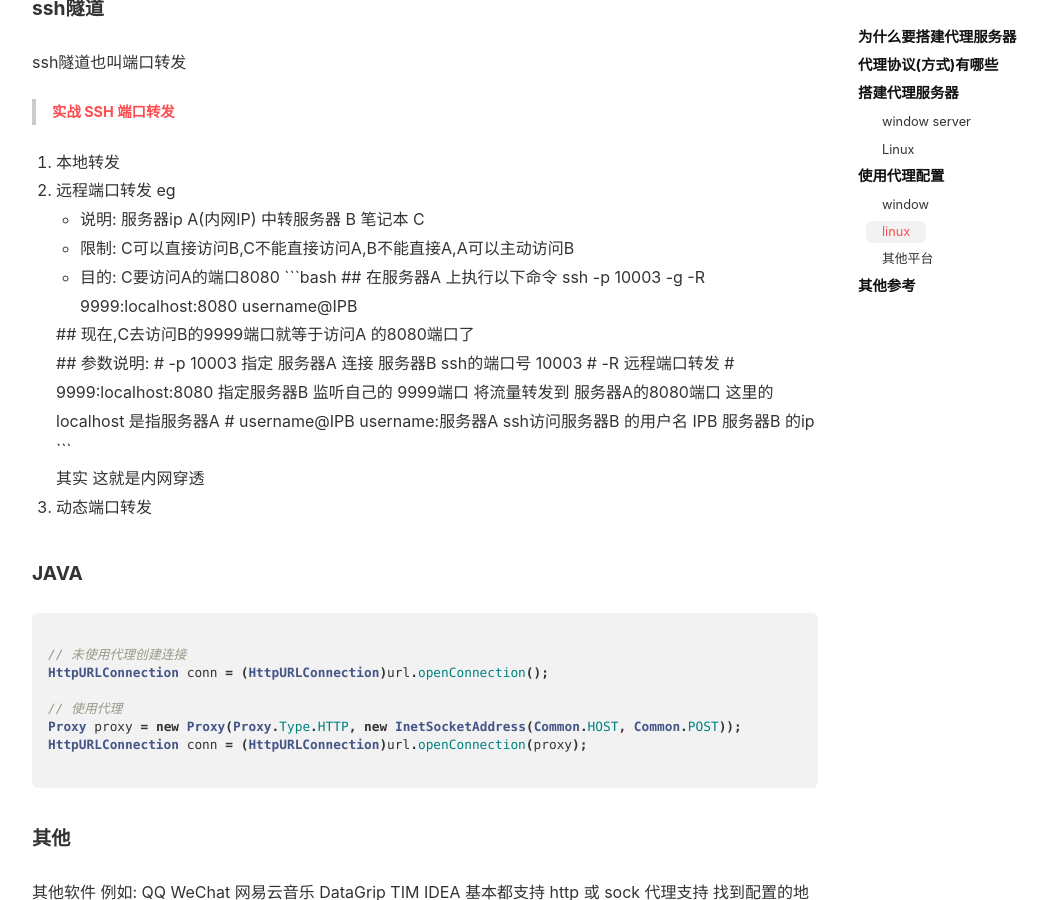
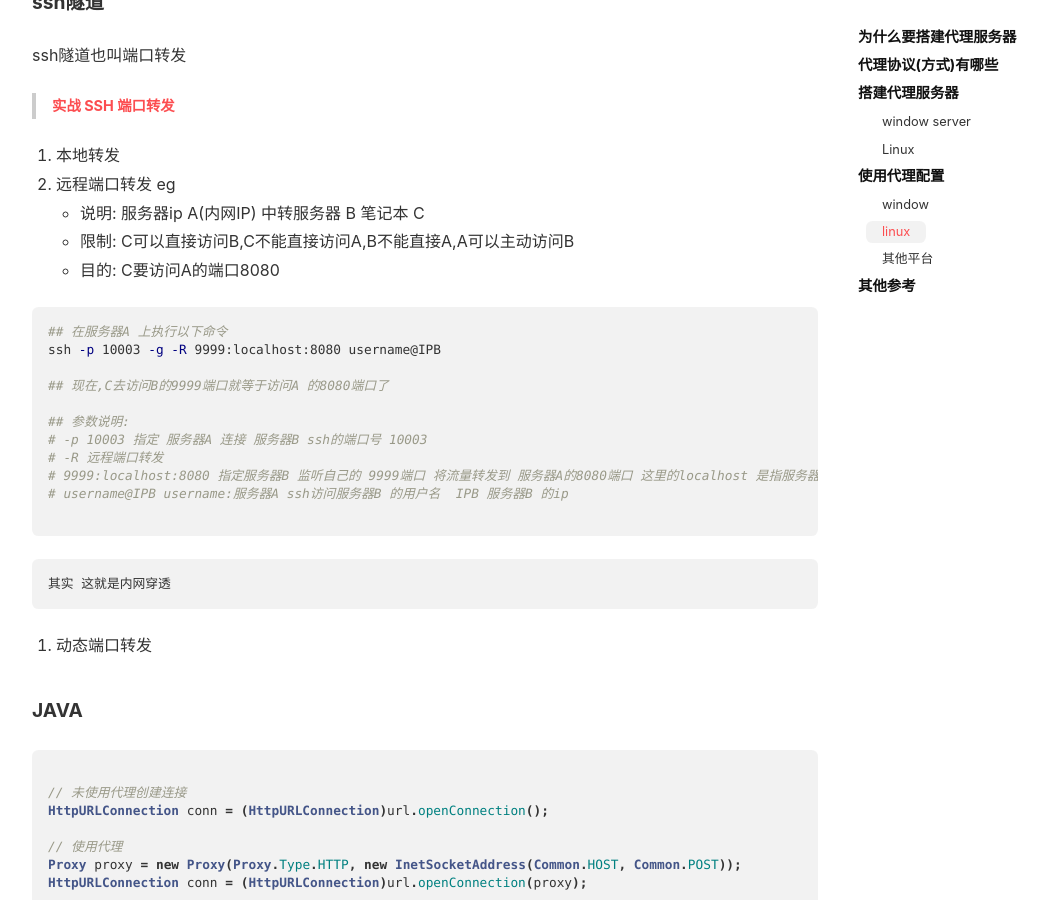
Before and after one commit to FireLee1413/hfvast.github.io, a Jekyll site: the page built from _posts/2018-06-17-proxy.md, in a window 1280 px wide and 900 px high, scrolled down 4850 px. Shown: the whole window, without its empty margins (105-1153 px from the left). Built offline with Jekyll 4.4.1, drawn with Linux system fonts in a browser that asks for light colours; nearby versions of some CDN libraries; comment, search, counter and statistics services are not loaded; part of the change alters nothing that is shown.

Commit message:
修改格式

````diff
--- a/_posts/2018-06-17-proxy.md
+++ b/_posts/2018-06-17-proxy.md
@@ -29,12 +29,13 @@ tags: [proxy]
 #### WProxy
 
 官网下载地址:[http://www.imfirewall.us/trial/WProxy3.0_20160615.exe](http://www.imfirewall.us/trial/WProxy3.0_20160615.exe)
-![示例图片](/images/proxy/WProxy.jpg)
+
+![示例图片](/images/proxy/WProxy.png)
 
 #### Fiddler
 
-官网地址(非下载地址-有cookie):[https://www.telerik.com/fiddler](https://www.telerik.com/fiddler)
-说明: 利用代理去抓包,然后分析 web开发**进阶**必备 默认端口8888 可以拦截报文进行修改再发送
+* 官网地址(非下载地址-有cookie):[https://www.telerik.com/fiddler](https://www.telerik.com/fiddler)
+* 说明: 利用代理去抓包,然后分析 web开发**进阶**必备 默认端口8888 可以拦截报文进行修改再发送
 
 ### Linux
 
@@ -58,7 +59,7 @@ tags: [proxy]
 * [下载地址](/images/proxy/agent2.jar)
 * java
 * 功能异常简单 `System.out.println("usage: java com.hfvast.App 监听端口 服务端IP 服务端端口");`
-* create by [gaoleith](https://github.com/gaoleith) code
+* create by [gaoleith](https://github.com/gaoleith)
 
 **以上是经常使用的proxy server软件**
 
@@ -176,19 +177,20 @@ ssh隧道也叫端口转发
     * 说明: 服务器ip A(内网IP)   中转服务器 B  笔记本 C
     * 限制: C可以直接访问B,C不能直接访问A,B不能直接A,A可以主动访问B
     * 目的: C要访问A的端口8080
-    ```bash
-    ## 在服务器A 上执行以下命令
-    ssh -p 10003 -g -R 9999:localhost:8080 username@IPB
 
-    ## 现在,C去访问B的9999端口就等于访问A 的8080端口了
+```bash
+## 在服务器A 上执行以下命令
+ssh -p 10003 -g -R 9999:localhost:8080 username@IPB
 
-    ## 参数说明:
-    # -p 10003 指定 服务器A 连接 服务器B ssh的端口号 10003
-    # -R 远程端口转发
-    # 9999:localhost:8080 指定服务器B 监听自己的 9999端口 将流量转发到 服务器A的8080端口 这里的localhost 是指服务器A
-    # username@IPB username:服务器A ssh访问服务器B 的用户名  IPB 服务器B 的ip
+## 现在,C去访问B的9999端口就等于访问A 的8080端口了
 
-    ```
+## 参数说明:
+# -p 10003 指定 服务器A 连接 服务器B ssh的端口号 10003
+# -R 远程端口转发
+# 9999:localhost:8080 指定服务器B 监听自己的 9999端口 将流量转发到 服务器A的8080端口 这里的localhost 是指服务器A
+# username@IPB username:服务器A ssh访问服务器B 的用户名  IPB 服务器B 的ip
+
+```
 
     其实 这就是内网穿透
 
````
